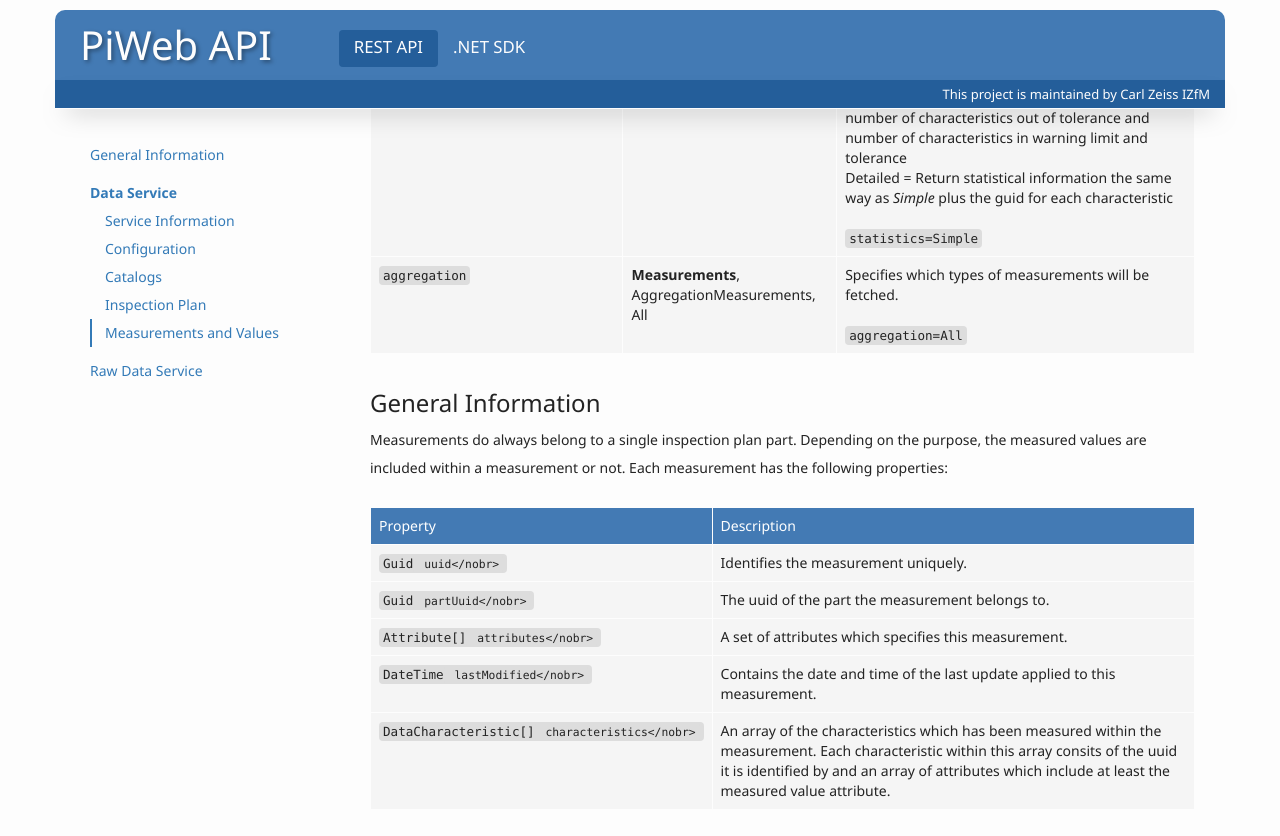
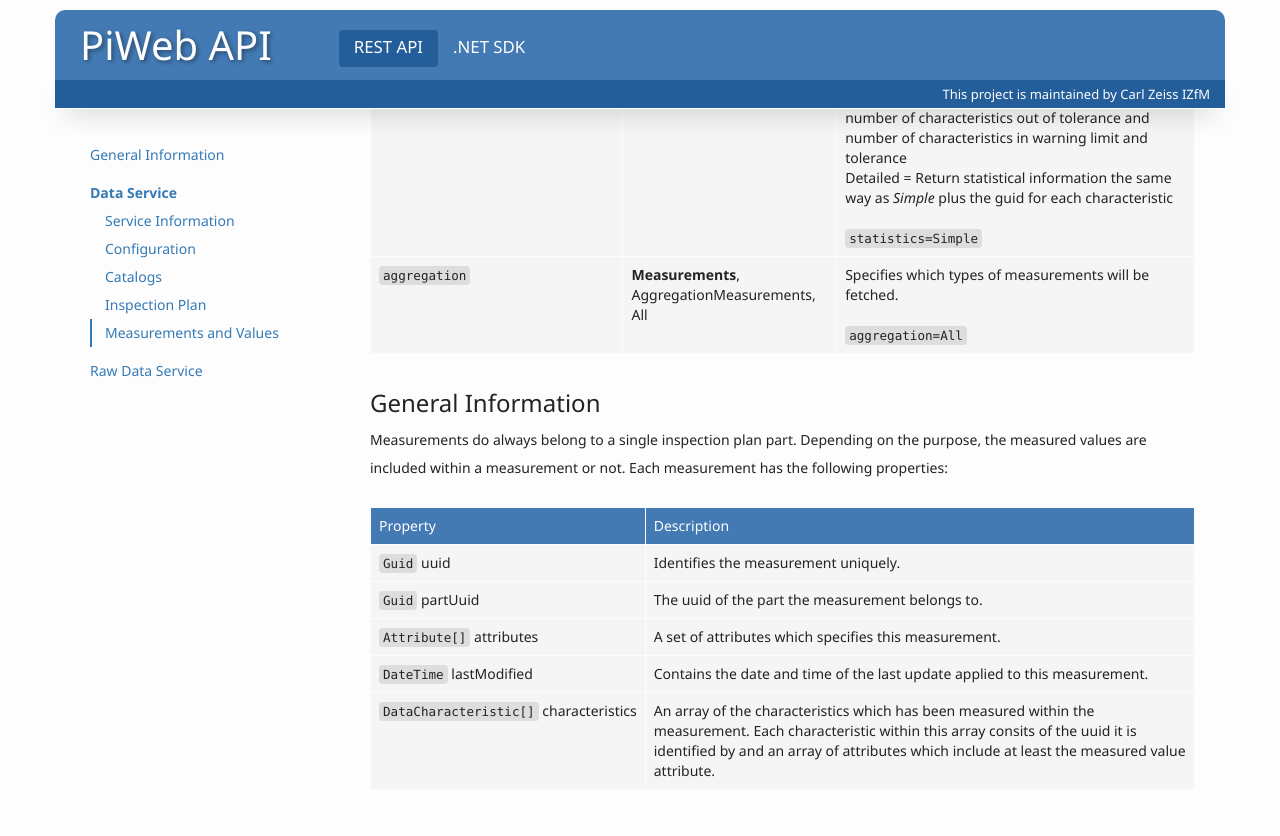
Before and after one commit to ZEISS-PiWeb/PiWeb-Api, a Jekyll site: the page built from _pages/0125-restapi-dataservice-measurements.md, in a window 1280 px wide and 900 px high, scrolled down 2134 px. Shown: the top 836 px of the window. Built offline with Jekyll 4.4.1, drawn with Linux system fonts in a browser that asks for light colours.

Commit message:
Fixed invalid closing tag.

```diff
--- a/_pages/0125-restapi-dataservice-measurements.md
+++ b/_pages/0125-restapi-dataservice-measurements.md
@@ -542,12 +542,12 @@ Parameter name      | Possible values [**default value**] | Description
 Measurements do always belong to a single inspection plan part. Depending on the purpose, the measured values are included within a measurement or not. Each measurement has the following properties:
 
 {% capture table %}
-Property                                                      | Description
---------------------------------------------------------------|------------------------------------------------------------------------------------
-<nobr><code>Guid<code> uuid</nobr>                            | Identifies the measurement uniquely.
-<nobr><code>Guid<code> partUuid</nobr>                        | The uuid of the part the measurement belongs to.
-<nobr><code>Attribute[]<code> attributes</nobr>               | A set of attributes which specifies this measurement.
-<nobr><code>DateTime<code> lastModified</nobr>                | Contains the date and time of the last update applied to this measurement.
-<nobr><code>DataCharacteristic[]<code> characteristics</nobr> | An array of the characteristics which has been measured within the measurement. Each characteristic within this array consits of the uuid it is identified by and an array of attributes which include at least the measured value attribute.
+Property                                                       | Description
+---------------------------------------------------------------|------------------------------------------------------------------------------------
+<nobr><code>Guid</code> uuid</nobr>                            | Identifies the measurement uniquely.
+<nobr><code>Guid</code> partUuid</nobr>                        | The uuid of the part the measurement belongs to.
+<nobr><code>Attribute[]</code> attributes</nobr>               | A set of attributes which specifies this measurement.
+<nobr><code>DateTime</code> lastModified</nobr>                | Contains the date and time of the last update applied to this measurement.
+<nobr><code>DataCharacteristic[]</code> characteristics</nobr> | An array of the characteristics which has been measured within the measurement. Each characteristic within this array consits of the uuid it is identified by and an array of attributes which include at least the measured value attribute.
 {% endcapture %}
 {{ table | markdownify | replace: '<table>', '<table class="table table-hover">' }}
```
